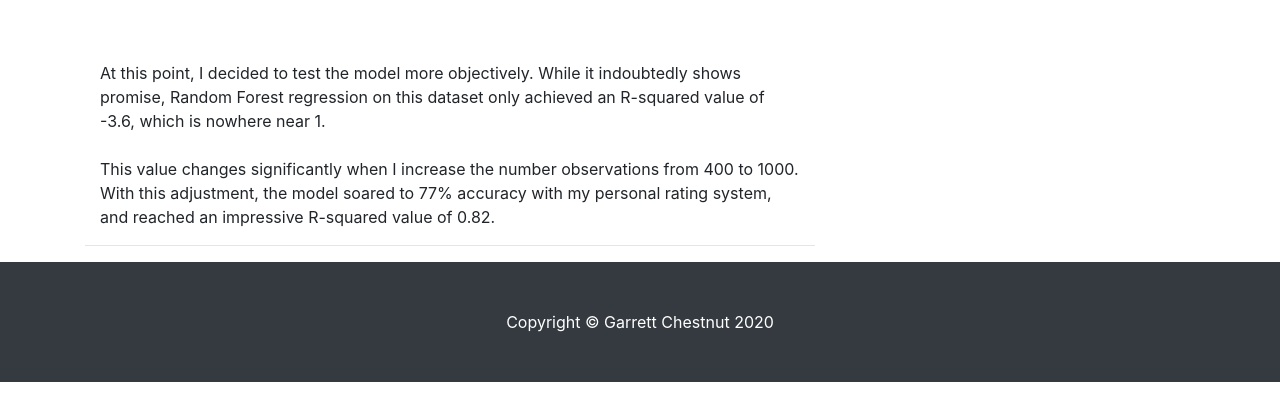
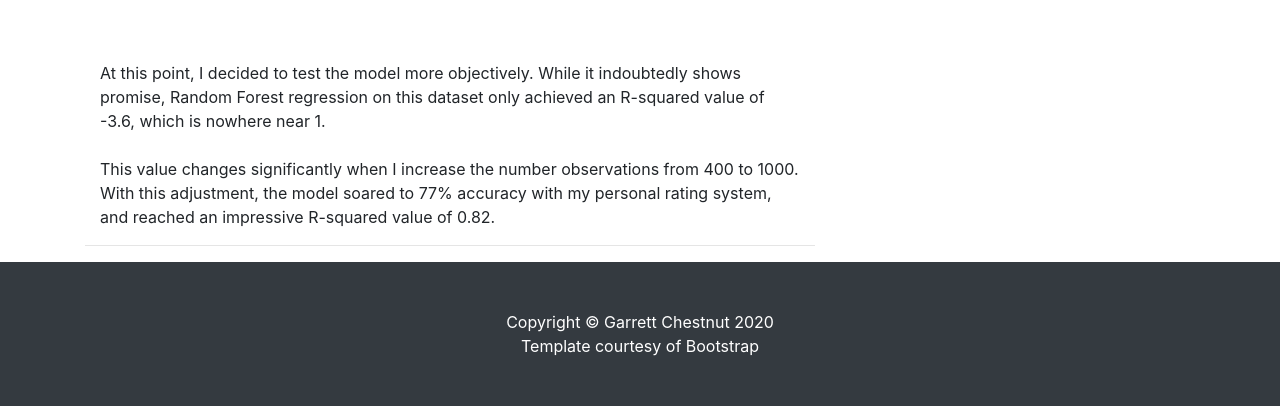
Before and after one commit to HalfMillennium/HalfMillennium.github.io, a website: page flippa.html in a window 1280 px wide. Shown: the part 4755-5161 px from the top of the page. Before the commit the page ends 5137 px from the top, so only its background shows below. Drawn offline with Linux system fonts and the light colour scheme.

Commit message:
Updated footer with template credit

```diff
--- a/flippa.html
+++ b/flippa.html
@@ -200,6 +200,7 @@
   <footer class="py-5 bg-dark">
     <div class="container">
       <p class="m-0 text-center text-white">Copyright &copy; Garrett Chestnut 2020</p>
+      <p class="m-0 text-center text-white">Template courtesy of Bootstrap</p>
     </div>
     <!-- /.container -->
   </footer>
```
Also changed, not shown: index.html (+1 -0 lines).
